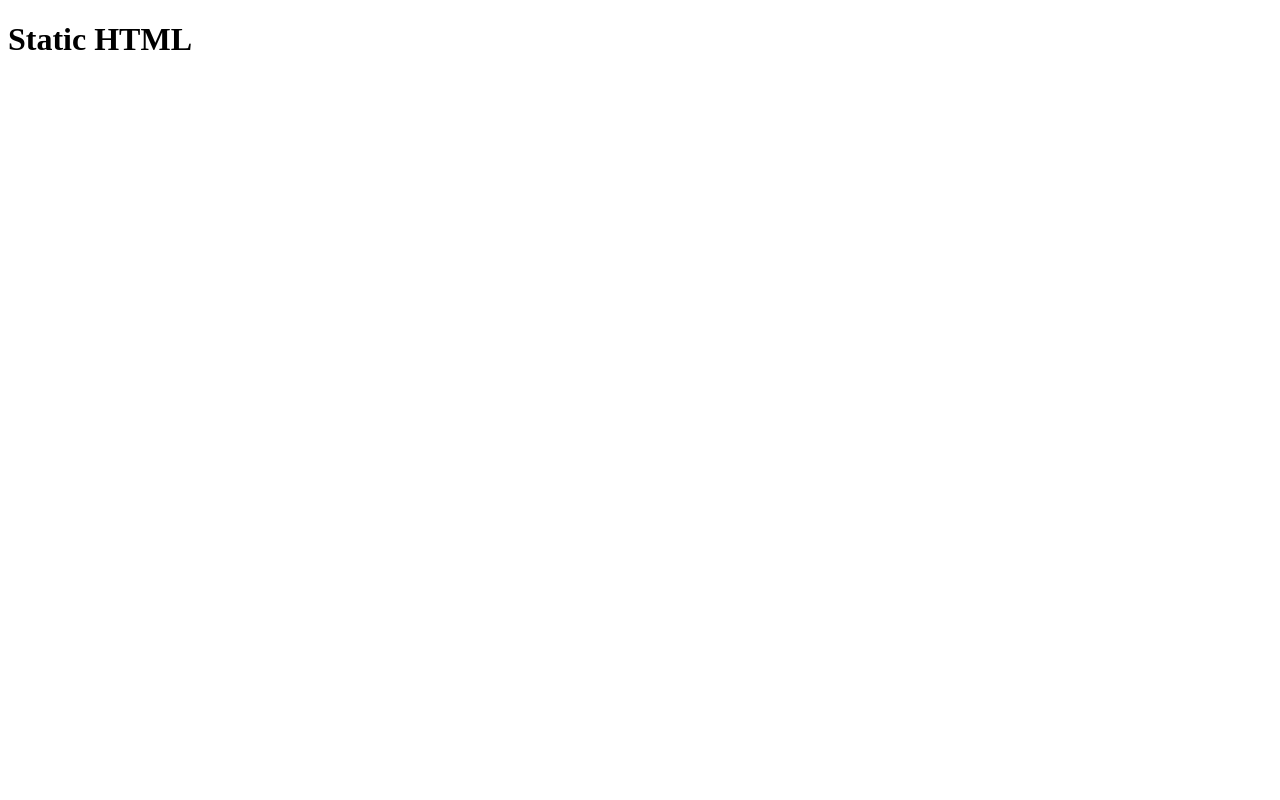
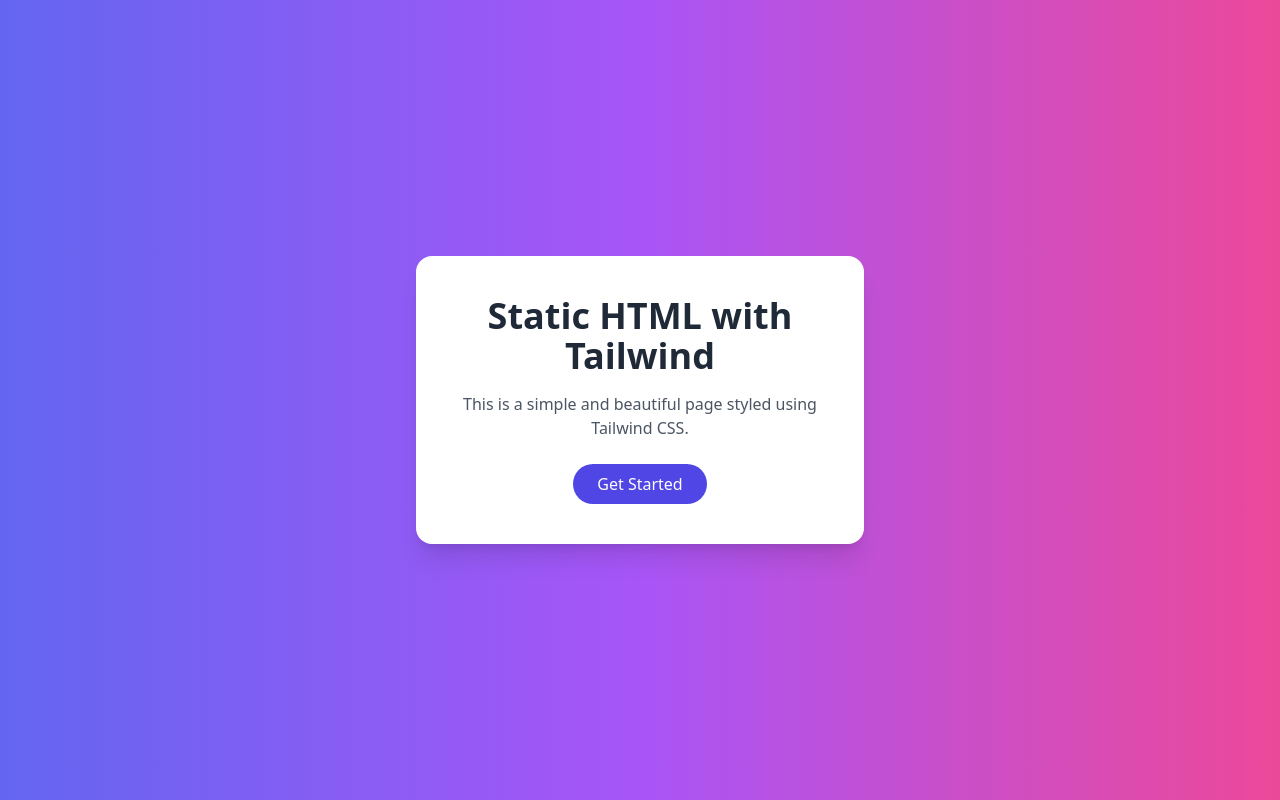
Before and after one commit to siraphop-dev/static-html, a plain HTML site: page index.html in a window 1280 px wide. Drawn offline with nearby package versions, Linux system fonts and the light colour scheme.

Commit message:
update html

```diff
--- a/index.html
+++ b/index.html
@@ -4,11 +4,18 @@
 <head>
     <meta charset="UTF-8">
     <meta name="viewport" content="width=device-width, initial-scale=1.0">
-    <title>Document</title>
+    <title>Tailwind Page</title>
+    <!-- Tailwind CSS CDN -->
+    <script src="https://cdn.tailwindcss.com"></script>
 </head>
 
-<body>
-    <h1>Static HTML</h1>
+<body class="bg-gradient-to-r from-indigo-500 via-purple-500 to-pink-500 min-h-screen flex items-center justify-center">
+    <div class="bg-white rounded-2xl shadow-xl p-10 max-w-md text-center">
+        <h1 class="text-4xl font-bold text-gray-800 mb-4">Static HTML with Tailwind</h1>
+        <p class="text-gray-600">This is a simple and beautiful page styled using Tailwind CSS.</p>
+        <button class="mt-6 px-6 py-2 bg-indigo-600 text-white rounded-full hover:bg-indigo-700 transition">Get
+            Started</button>
+    </div>
 </body>
 
 </html>
```
